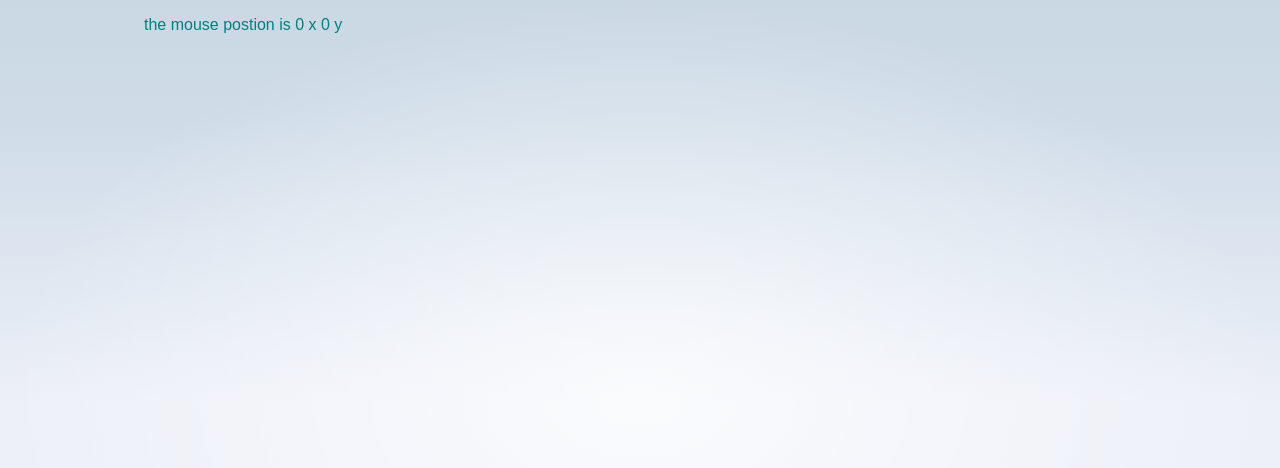
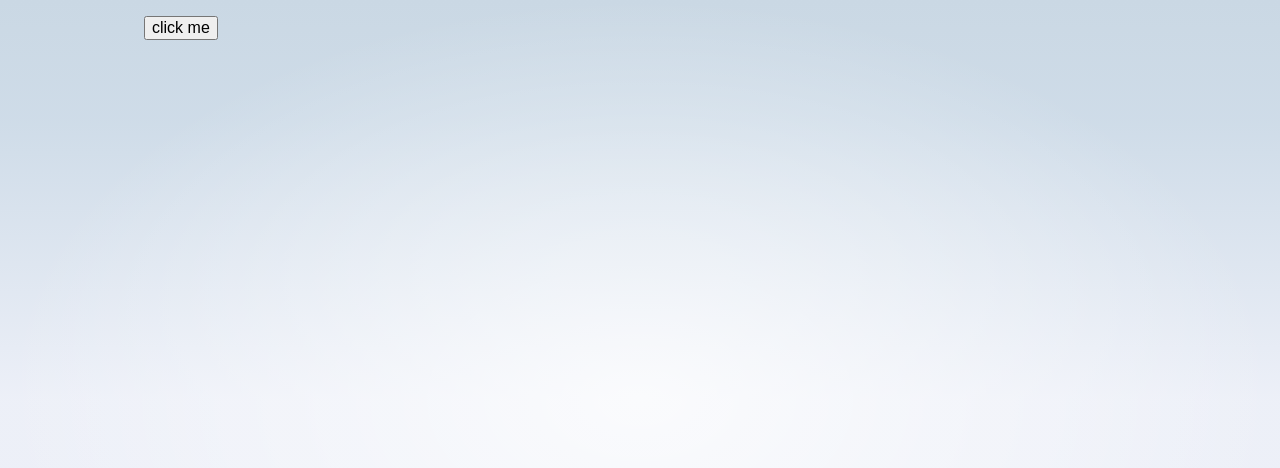
Before and after one commit to ShwetaMishra0101/svelte, a SvelteKit app in the folder new-app/: page / in a window 1280 px wide. Shown: the top 468 px of the page. Built offline with nearby package versions, Linux system fonts and the light colour scheme.

Commit message:
event modifiers

```diff
--- a/new-app/src/routes/+page.svelte
+++ b/new-app/src/routes/+page.svelte
@@ -66,6 +66,7 @@
     import Await from "./Await.svelte";
     import Dom from "./dom.svelte";
     import Each from "./Each.svelte";
+    import EventModifiers from "./EventModifiers.svelte";
     // import Info from "./info.svelte";
     // import Nested from "./Nested.svelte";
     import Ifelse from "./Ifelse.svelte";
@@ -92,5 +93,6 @@
 	  <!-- <Each/> -->
 	   <!-- <Await/> -->
 		<!-- <Dom/> -->
-	<InlineHandlers/>
+	<!-- <InlineHandlers/> -->
+	<EventModifiers/>
 </section>
--- /dev/null
+++ b/new-app/src/routes/EventModifiers.svelte
@@ -0,0 +1,7 @@
+<script>
+    const handleClick =()=>{
+        alert('no more alerts')
+    }
+</script>
+
+<button on:click|once={handleClick}>click me</button>
```
